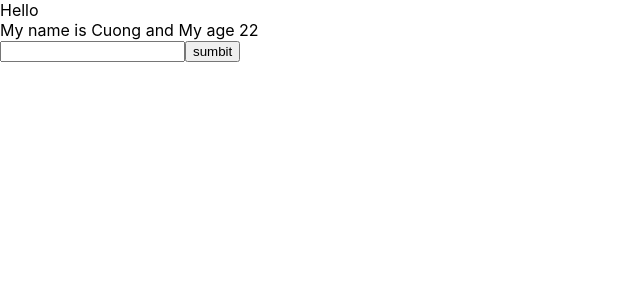
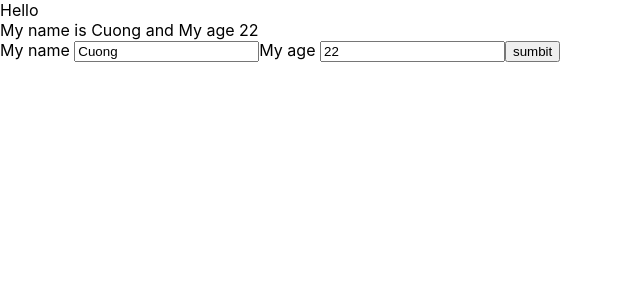
Before and after one commit to cuong-mq/demo-React, a React (Create React App) app: page / in a window 1280 px wide. Shown: the top 300 px of the page, without its empty margins (0-640 px from the left). Built offline with nearby package versions, Linux system fonts and the light colour scheme.

Commit message:
add component

```diff
--- a/src/components/MyComponent.js
+++ b/src/components/MyComponent.js
@@ -1,43 +1,11 @@
 import React from "react";
+import Userinfor from "./Userinfor";
 class MyComponent extends React.Component {
-    state = {
-        name: 'Cuong',
-        age: 22,
-        adress: ' Ha Dong'
-    }
-    handleClick(event) {
-        console.log("click button ");
-        this.setState({
-            name: 'Mai Quoc Cuong',
-            age: Math.floor((Math.random() * 100) + 1)
-        });
-    }
-    handleOnMouseDown(event) {
-        console.log(event.pageX, event.pageY);
 
-    }
-    handleOnChangeInput = (event) => {
-
-        this.setState({
-            name: event.target.value
-        })
-    }
-
-    handleOnSumbit = (event)=>{
-        event.preventDefault()
-        console.log(this.state);
-    }
     render() {
         return (
-            <div> My name is {this.state.name}  and My age {this.state.age}
-
-                <form onSubmit={ (event)=>{this.handleOnSumbit(event)}}>
-                    <input
-                        type="text"
-                        onChange={(event) => { this.handleOnChangeInput(event) }}
-                    />
-                    <button>sumbit</button>
-                </form>
+            <div>
+                <Userinfor></Userinfor>
             </div>
         )
     }
--- /dev/null
+++ b/src/components/Userinfor.js
@@ -0,0 +1,61 @@
+import React from "react";
+class Userinfor extends React.Component {
+    state = {
+        name: 'Cuong',
+        age: 22,
+        adress: ' Ha Dong'
+    }
+    handleClick(event) {
+        console.log("click button ");
+        this.setState({
+            name: 'Mai Quoc Cuong',
+            age: Math.floor((Math.random() * 100) + 1)
+        });
+    }
+    handleOnMouseDown(event) {
+        console.log(event.pageX, event.pageY);
+
+    }
+    handleOnChangeInput = (event) => {
+
+        this.setState({
+            name: event.target.value
+        })
+    }
+    handleOnChangeAge = (event) => {
+
+        this.setState({
+            age: event.target.value
+        })
+    }
+
+    handleOnSumbit = (event) => {
+        event.preventDefault()
+        console.log(this.state);
+    }
+    render() {
+        return (
+            <div>
+                My name is {this.state.name}  and My age {this.state.age}
+
+<form onSubmit={(event) => { this.handleOnSumbit(event) }}>
+    <label>My name </label>
+    <input
+        value={this.state.name}
+
+        type="text"
+        onChange={(event) => { this.handleOnChangeInput(event) }}
+    />
+    <label>My age </label>
+    <input
+        value={this.state.age}
+        type="text"
+        onChange={(event) => { this.handleOnChangeAge(event) }}
+    />
+    <button>sumbit</button>
+</form>
+            </div>
+        )
+    }
+}
+export default Userinfor;
```
